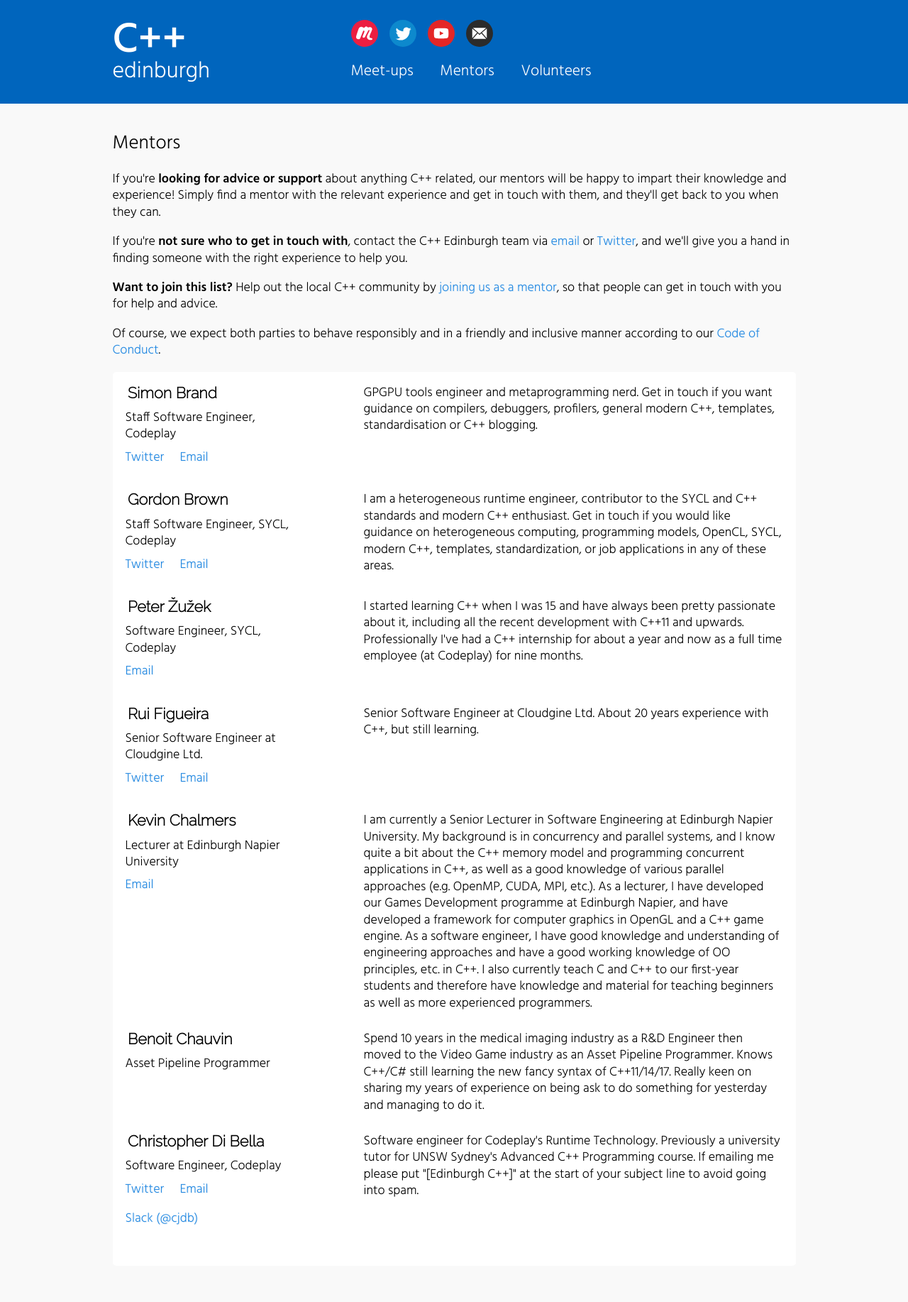
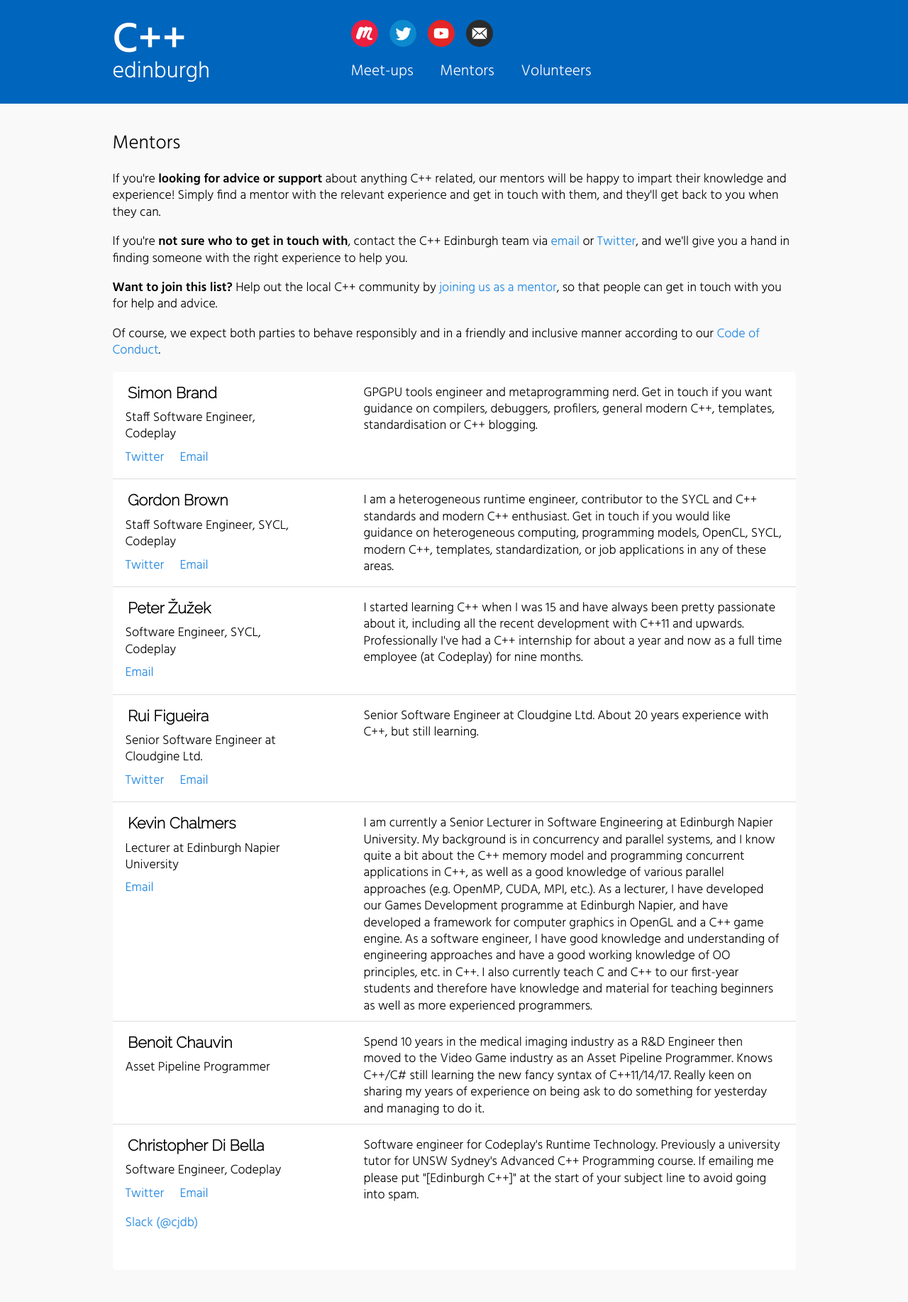
Before and after one commit to sftrabbit/CppEdinburgh, a Jekyll site: the page built from mentors.html, in a window 1280 px wide. Shown: the whole page at 71% size. Built offline with Jekyll 4.4.1, drawn with Linux system fonts in a browser that asks for light colours.

Commit message:
Style updates

```diff
--- a/css/screen.scss
+++ b/css/screen.scss
@@ -294,8 +294,13 @@
 	padding: 1em 0;
 	border-radius: 5px;
 
-	li {
+	> li {
 		margin-bottom: 1em;
+		border-bottom: 1px solid #ddd;
+
+		&:last-child {
+			border-bottom: 0;
+		}
 	}
 
 	section {
@@ -323,14 +328,15 @@
 
 			li {
 				display: inline-block;
-				margin-right: 1em
+				margin-right: 1em;
+				margin-bottom: 1em;
 			}
 		}
 	}
 }
 
 @media (max-width: upper-limit(flow)) {
-	body > header .column-2 {
+	body .column-2 {
 		margin-bottom: 0;
 	}
 }
```
